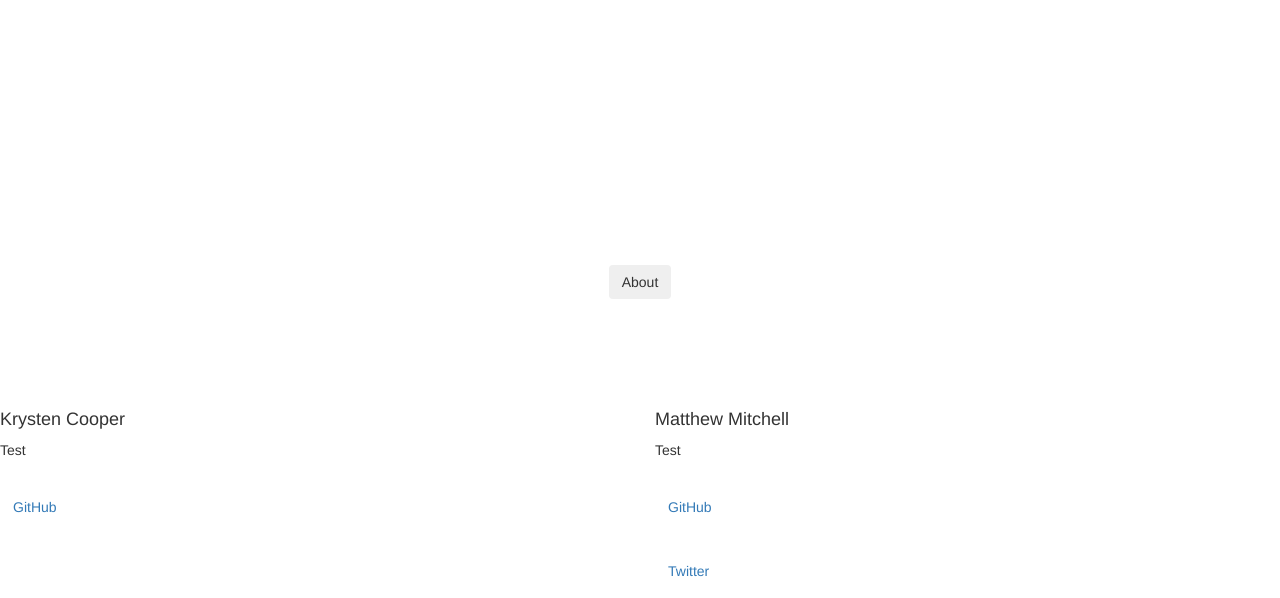
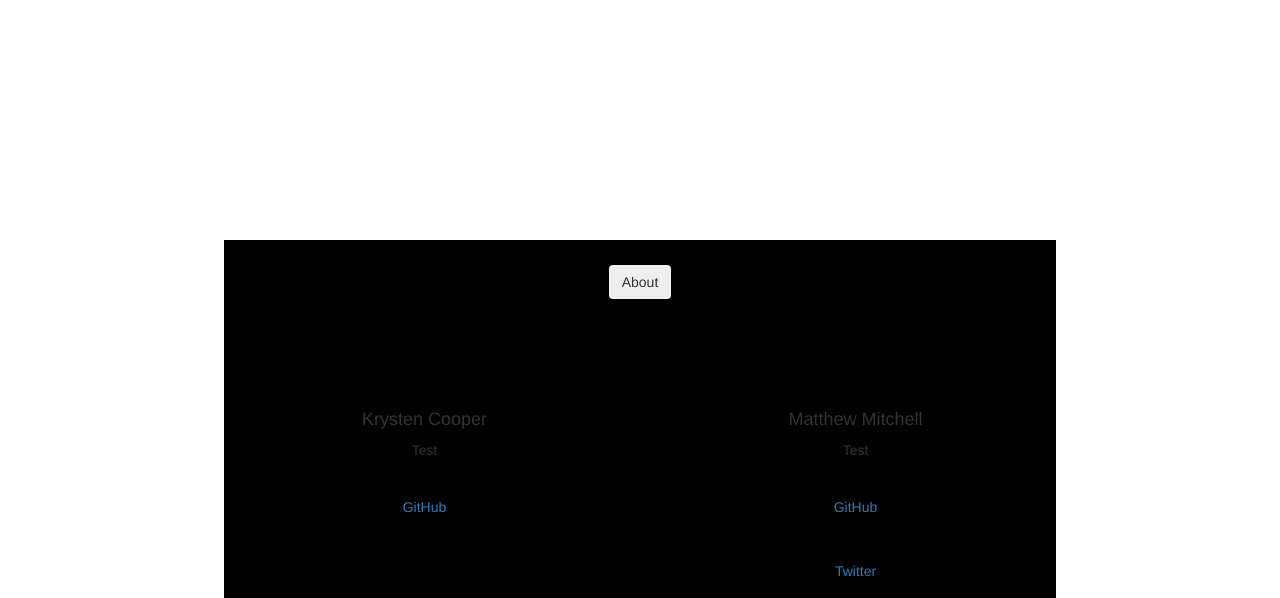
Before and after one commit to unluckymattress/cicerothejerk, a Django app: page / in a window 1280 px wide. Shown: the part 1360-1958 px from the top of the page. Run offline with Django 3.2, Linux system fonts and the light colour scheme; some libraries are stand-ins or nearby versions.

Commit message:
Fixing css issues

```diff
--- a/apps/cicero/static/cicero/css/styles.css
+++ b/apps/cicero/static/cicero/css/styles.css
@@ -44,3 +44,12 @@
     height: 100%;
     background-attachment: fixed;
 }
+
+.about {
+  background-color: black;
+  width: 65%;
+  text-align: center;
+  display: block;
+  margin-left: auto;
+  margin-right: auto;
+}
```
